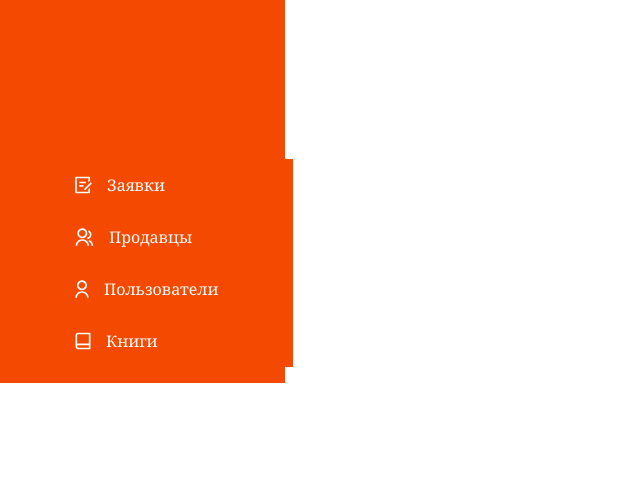
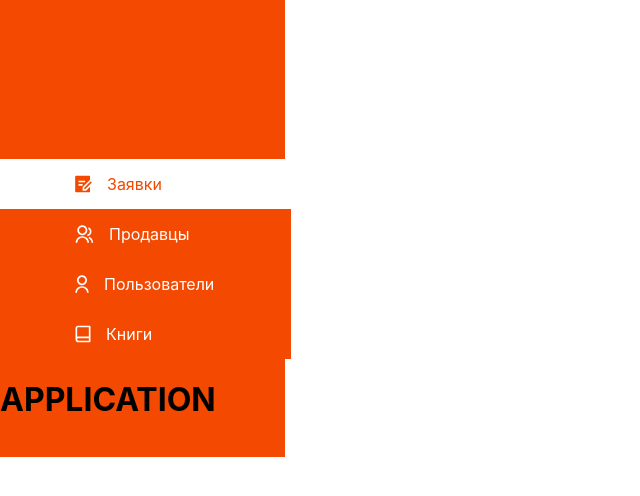
Before and after one commit to peaksoft-school/ebook-web, a React (Create React App) app: page / in a window 1280 px wide. Before the commit this address led to /applications. Shown: the top 496 px of the page, without its empty margins (0-640 px from the left). Built offline with nearby package versions, Linux system fonts and the light colour scheme.

Commit message:
changed route to state

```diff
--- a/src/layout/navbar/InitNav.js
+++ /dev/null
@@ -1,52 +0,0 @@
-import React, { useState } from 'react'
-import classes from './InitNav.module.css'
-import { NavLink } from 'react-router-dom'
-import { ROUTES, NAVICON, SIDE } from '../../utils/constants/constants'
-
-function InitNav() {
-    const [isActive, setIsActive] = useState(false)
-
-    const onClickApplicationHandler = () => {
-        setIsActive(SIDE.App)
-    }
-    const onClickSellersHandler = () => {
-        setIsActive(SIDE.Sell)
-    }
-    const onClickUsersHandler = () => {
-        setIsActive(SIDE.User)
-    }
-    const onClickBooksHandler = () => {
-        setIsActive(SIDE.Books)
-    }
-
-    return (
-            <ul className={classes.ul}>
-                    <NavLink activeClassName={classes.active} to={ROUTES.APPLICATIONS}>
-                <li className={isActive === SIDE.App ? classes.liActive : classes.noActive} onClick={onClickApplicationHandler}>
-                    <img alt='' src={isActive === SIDE.App ? NAVICON.APPLICATION : NAVICON.APPLICATIONS}/>
-                        Заявки
-                </li>
-                    </NavLink>
-                    <NavLink activeClassName={classes.active} to={ROUTES.SELLERS}>
-                <li className={isActive === SIDE.Sell ? classes.liActive : classes.noActive} onClick={onClickSellersHandler}>
-                    <img alt='' src={isActive === SIDE.Sell ? NAVICON.SELLER : NAVICON.SELLERS}/>
-                        Продавцы
-                </li>
-                    </NavLink>
-                    <NavLink activeClassName={classes.active} to={ROUTES.USERS}>
-                <li className={isActive === SIDE.User ? classes.liActive : classes.noActive} onClick={onClickUsersHandler}>
-                    <img alt='' src={isActive === SIDE.User ? NAVICON.USER : NAVICON.USERS}/>
-                        Пользователи
-                    </li>
-                    </NavLink>
-                    <NavLink activeClassName={classes.active} to={ROUTES.BOOKS}>
-                <li className={isActive === SIDE.Books ? classes.liActive : classes.noActive} onClick={onClickBooksHandler}>
-                    <img alt='' src={isActive === SIDE.Books ? NAVICON.BOOK : NAVICON.BOOKS}/>
-                        Книги
-                </li>
-                    </NavLink>
-            </ul>
-    )
-}
-
-export default InitNav
--- a/src/layout/navbar/SideDrawer.js
+++ /dev/null
@@ -1,20 +0,0 @@
-import { Route, Routes, Navigate } from "react-router";
-import { ROUTES } from "../../utils/constants/constants";
-import InitNav from "./InitNav";
-import classes from './SideDrawer.module.css'
-
-function SideDrawer() {
-    return (
-        <div className={classes.navbar}>
-            <Routes>
-                <Route path="/" element={<Navigate to={ROUTES.APPLICATIONS}/>}/>
-                <Route path={ROUTES.APPLICATIONS} element={<InitNav/>}/>
-                <Route path={ROUTES.SELLERS} element={<InitNav/>}/>
-                <Route path={ROUTES.USERS} element={<InitNav/>}/>
-                <Route path={ROUTES.BOOKS} element={<InitNav/>}/>
-            </Routes>
-        </div>
-    )
-}
-
-export default SideDrawer
--- a/src/layout/navbar/SideDrawer.module.css
+++ /dev/null
@@ -1,8 +0,0 @@
-.navbar {
-    display: flex;
-    height: 100%;
-    width: 284.5px;
-    margin: 0;
-    background-color: #F34901;
-    font-family: Georgia, 'Times New Roman', Times, serif;
-}
--- /dev/null
+++ b/src/layout/sideDrawer/SideDrawer.js
@@ -0,0 +1,45 @@
+import React, { useState } from 'react'
+import classes from './SideDrawer.module.css'
+import {  NAVICON, SIDE } from '../../utils/constants/constants'
+
+function SideDrawer() {
+    const [isActive, setIsActive] = useState(SIDE.App)
+
+    const onClickApplicationHandler = () => {
+        setIsActive(SIDE.App)
+    }
+    const onClickSellersHandler = () => {
+        setIsActive(SIDE.Sell)
+    }
+    const onClickUsersHandler = () => {
+        setIsActive(SIDE.User)
+    }
+    const onClickBooksHandler = () => {
+        setIsActive(SIDE.Books)
+    }
+
+    return (
+        <div className={classes.container}>
+            <ul className={classes.ul}>
+                <li className={isActive === SIDE.App ? classes.liActive : classes.noActive} onClick={onClickApplicationHandler}>
+                    <img alt='' src={isActive === SIDE.App ? NAVICON.APPLICATION : NAVICON.APPLICATIONS}/>Заявки
+                </li>
+                <li className={isActive === SIDE.Sell ? classes.liActive : classes.noActive} onClick={onClickSellersHandler}>
+                    <img alt='' src={isActive === SIDE.Sell ? NAVICON.SELLER : NAVICON.SELLERS}/>Продавцы
+                </li>
+                <li className={isActive === SIDE.User ? classes.liActive : classes.noActive} onClick={onClickUsersHandler}>
+                    <img alt='' src={isActive === SIDE.User ? NAVICON.USER : NAVICON.USERS}/>Пользователи
+                </li>
+                <li className={isActive === SIDE.Books ? classes.liActive : classes.noActive} onClick={onClickBooksHandler}>
+                    <img alt='' src={isActive === SIDE.Books ? NAVICON.BOOK : NAVICON.BOOKS}/>Книги
+                </li>
+                    {isActive === SIDE.App && <h1>APPLICATION</h1>}
+                    {isActive === SIDE.Sell && <h1>SELLER</h1>}
+                    {isActive === SIDE.User && <h1>USER</h1>}
+                    {isActive === SIDE.Books && <h1>BOOK</h1>}
+            </ul>
+        </div>
+    )
+}
+
+export default SideDrawer
--- a/src/layout/navbar/InitNav.module.css
+++ b/src/layout/sideDrawer/SideDrawer.module.css
@@ -1,3 +1,11 @@
+.container{
+    display: flex;
+    height: 100%;
+    width: 284.5px;
+    margin: 0;
+    background-color: #F34901;
+}
+
 .ul{
     list-style: none;
     padding: 0;
@@ -10,6 +18,7 @@
     padding-right: 100%;
     padding-bottom: 15px;
     padding-top: 15px;
+    cursor: pointer;
 }
 
 .ul img {
@@ -35,5 +44,5 @@ a {
 .ul li.active {
     background-color: white;
     color: #F34901;
-    transition-duration: 0.4s;
+    transition-duration: 0.8s;
 }
```
Also changed, not shown: src/App.js (+3 -6 lines).
